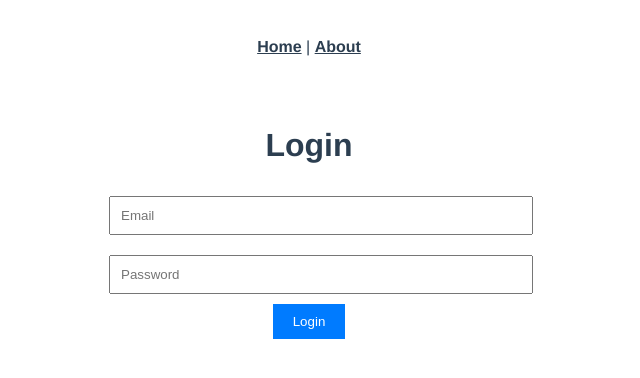
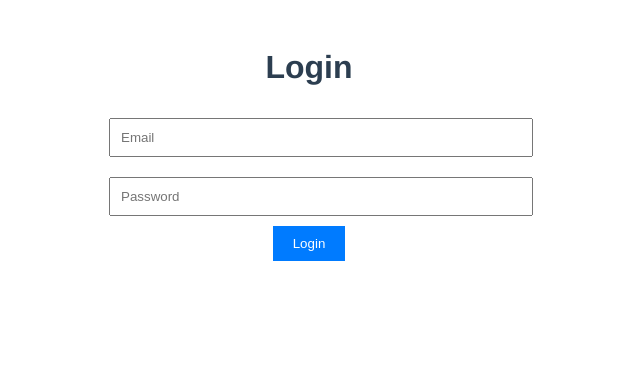
Before and after one commit to sentrysk/Sentrysk-Windows-Agent, a Vue app in the folder Dashboard/Frontend/: page /login in a window 1280 px wide. Shown: the top 378 px of the page, without its empty margins (331-971 px from the left). Built offline with nearby package versions, Linux system fonts and the light colour scheme.

Commit message:
Unused components removed

```diff
--- a/Dashboard/Frontend/src/App.vue
+++ b/Dashboard/Frontend/src/App.vue
@@ -1,8 +1,4 @@
 <template>
-  <nav>
-    <router-link to="/">Home</router-link> |
-    <router-link to="/about">About</router-link>
-  </nav>
   <router-view/>
 </template>
 
--- a/Dashboard/Frontend/src/views/HomeView.vue
+++ b/Dashboard/Frontend/src/views/HomeView.vue
@@ -1,21 +1,15 @@
 <template>
   <Navbar /> <!-- Include the Navbar component here -->
-  <div class="home">
-    <img alt="Vue logo" src="../assets/logo.png">
-    <HelloWorld msg="Welcome to Your Vue.js App"/>
-  </div>
 </template>
 
 <script>
 // @ is an alias to /src
-import HelloWorld from '@/components/HelloWorld.vue'
 import Navbar from '@/components/Navbar.vue';
 
 export default {
   name: 'HomeView',
   components: {
-    HelloWorld,
-    Navbar
+    Navbar,
   }
 }
 </script>
```
